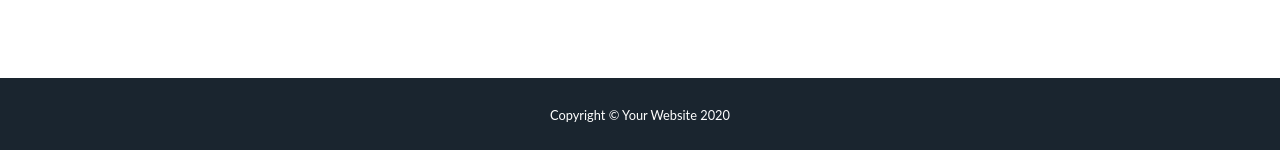
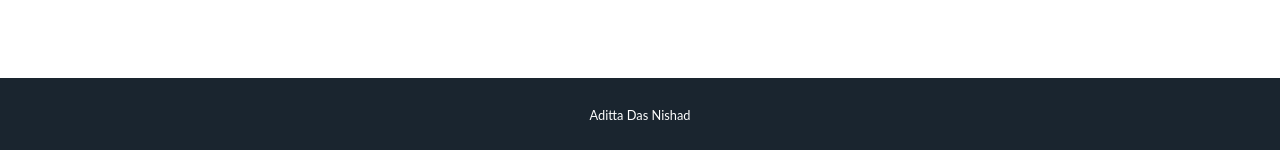
Before and after one commit to Aditta-das/vechile-detect, a Django app: template template/index.html in a window 1280 px wide. Shown: the part 1505-1655 px from the top of the page. Run offline with Django 3.2, Linux system fonts and the light colour scheme; the template is opened without the code that fills it: values that come from a table or form of the project are taken from there, others are empty; data comes from the database, SQL or seed files in the repository; some libraries are stand-ins or nearby versions.

Commit message:
Update firstpage.html

```diff
--- a/template/firstpage.html
+++ b/template/firstpage.html
@@ -24,7 +24,8 @@
 
     <!-- Copyright Section-->
     <div class="copyright py-4 text-center text-white">
-        <div class="container"><small>Copyright © Your Website 2020</small></div>
+        <div class="container"><small>Aditta Das Nishad</small></div>
+
     </div>
     <!-- Scroll to Top Button (Only visible on small and extra-small screen sizes)-->
     <div class="scroll-to-top d-lg-none position-fixed">
```
